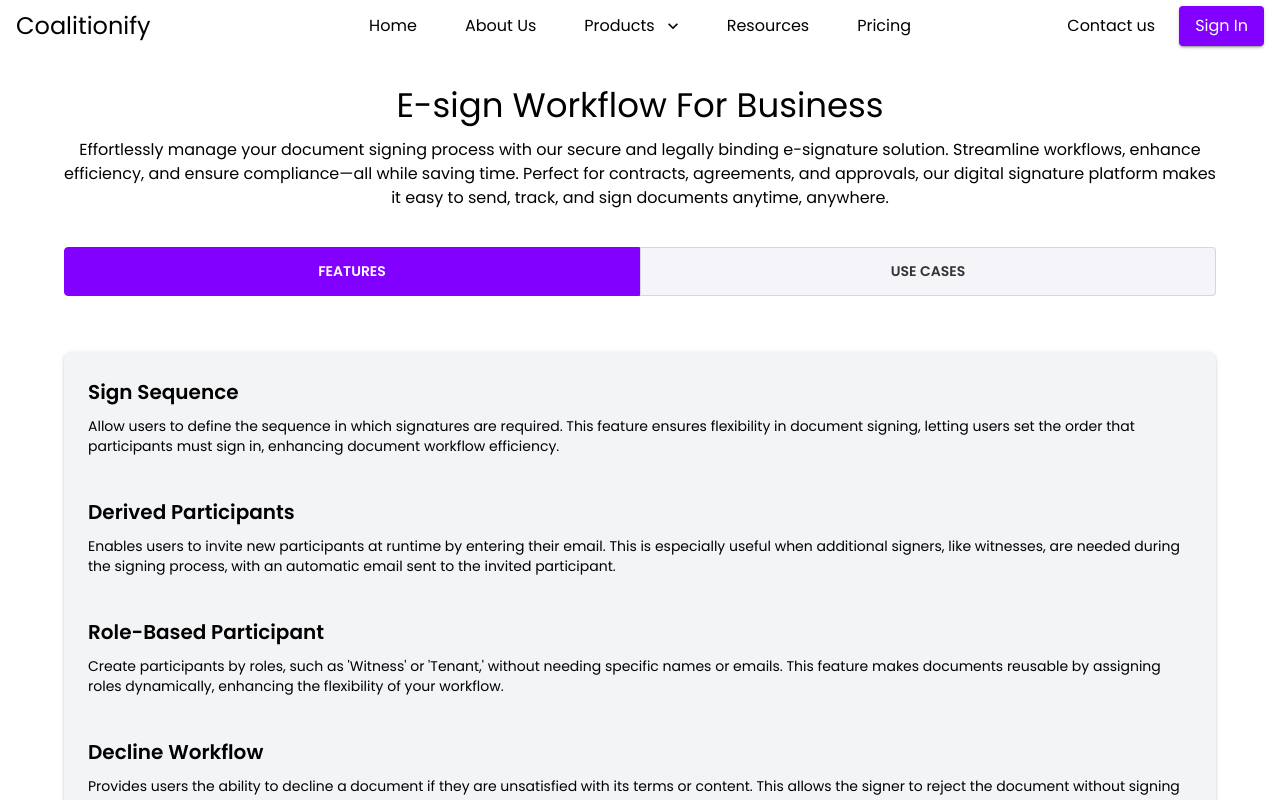
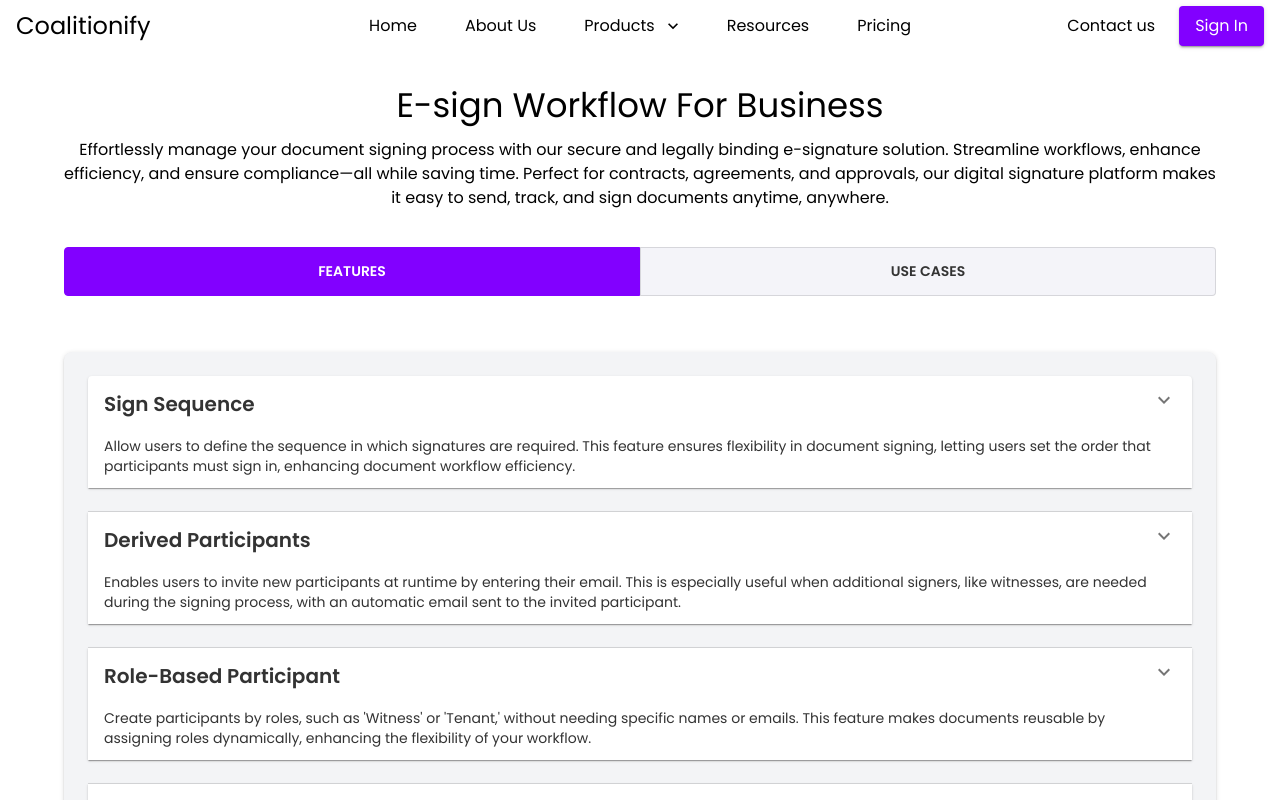
Before and after one commit to 8shivram8/cms-docker-test, a React (Create React App) app: page /esignWorkflow in a window 1280 px wide. Shown: the top 800 px of the page. Built offline with nearby package versions, Linux system fonts and the light colour scheme.

Commit message:
design eSign page

```diff
--- a/src/components/Feature pages/ESignWorkflow.jsx
+++ b/src/components/Feature pages/ESignWorkflow.jsx
@@ -9,6 +9,7 @@
   Accordion, AccordionSummary, AccordionDetails,
 } from '@mui/material';
 import ExpandMoreIcon from '@mui/icons-material/ExpandMore';
+import sign from '../../assets/digisign.jpg'
 
 const ESignWorkflow = () => {
   const [toggleValue, setToggleValue] = useState('features');
@@ -23,37 +24,49 @@
       title: "Sign Sequence",
       description: "Allow users to define the sequence in which signatures are required. This feature ensures flexibility in document signing, letting users set the order that participants must sign in, enhancing document workflow efficiency.",
       link: "#sign-sequence",
-      button: "Learn More"
+      button: "Learn More",
+      image: `${sign}`,
+      graphDescription: "A visual representation of the signing sequence with connected nodes showing the order of signatures."
     },
     {
       title: "Derived Participants",
       description: "Enables users to invite new participants at runtime by entering their email. This is especially useful when additional signers, like witnesses, are needed during the signing process, with an automatic email sent to the invited participant.",
       link: "#derived-participants",
-      button: "Learn More"
+      button: "Learn More",
+      image: "/images/derived-participants.png",
+      graphDescription: "A diagram showing how participants can be dynamically added with email inputs and invitation statuses."
     },
     {
       title: "Role-Based Participant",
       description: "Create participants by roles, such as 'Witness' or 'Tenant,' without needing specific names or emails. This feature makes documents reusable by assigning roles dynamically, enhancing the flexibility of your workflow.",
       link: "#role-based-participant",
-      button: "Learn More"
+      button: "Learn More",
+      image: "/images/role-based-participant.png",
+      graphDescription: "An illustration displaying reusable templates with roles dynamically assigned during the signing process."
     },
     {
       title: "Decline Workflow",
       description: "Provides users the ability to decline a document if they are unsatisfied with its terms or content. This allows the signer to reject the document without signing it, ensuring clarity and control in the process.",
       link: "#decline-workflow",
-      button: "Learn More"
+      button: "Learn More",
+      image: "/images/decline-workflow.png",
+      graphDescription: "A flowchart demonstrating the process of document decline and notifications to relevant stakeholders."
     },
     {
       title: "Expiry Workflow",
       description: "Users can set an expiration date for a document to ensure that the document must be signed within a specific time frame. After the expiry time, the document becomes invalid, promoting timely execution and compliance.",
       link: "#expiry-workflow",
-      button: "Learn More"
+      button: "Learn More",
+      image: "/images/expiry-workflow.png",
+      graphDescription: "A timeline showing the document lifecycle from creation to expiration."
     },
     {
       title: "Team Collaboration",
       description: "This feature allows clients to collaborate with your team for document design. Clients can share projects with you, grant editing access, and work together in real-time to create or modify documents, ensuring the document meets their needs effectively.",
       link: "#team-collaboration",
-      button: "Learn More"
+      button: "Learn More",
+      image: "/images/team-collaboration.png",
+      graphDescription: "A graphic depicting team collaboration with users working on a shared document in real-time."
     }
   ];
 
@@ -66,7 +79,7 @@
           alignItems: 'center',
           textAlign: 'center',
           mt: 4,
-          mb:4
+          mb: 4
         }}
       >
 
@@ -126,31 +139,41 @@
             display: 'flex', flexDirection: 'column', gap: 3, mt: 3, borderRadius: 2,
             boxShadow: 2, p: 3, bgcolor: '#f3f4f6'
           }}>
+
             {ESignFeatures.map((feature, index) => (
-              <Box key={index} sx={{ marginBottom: 2 }}>
+              <Accordion key={index}>
+                <AccordionSummary
+                  expandIcon={<ExpandMoreIcon />}
+                  sx={{
+                    alignItems: 'flex-start',
+                    '& .MuiAccordionSummary-expandIconWrapper': {
+                      alignItems: 'flex-start',
+                      marginTop: '12px',
+                    },
+                  }}
+                >
+                  <Box sx={{ display: 'flex', flexDirection: 'column', gap: 2 }}>
                     <Typography variant="h6" sx={{ fontWeight: 'bold', textAlign: 'left' }}>
                       {feature.title}
                     </Typography>
-                <Typography variant="body2" sx={{ textAlign: 'left', mt: 1 }}>
+                    <Typography variant="body2" sx={{ textAlign: 'left' }}>
                       {feature.description}
                     </Typography>
                   </Box>
+                </AccordionSummary>
+                <AccordionDetails>
+                  <Box sx={{ display: 'flex', gap: 2, alignItems: 'center', width: '100%' }}>
+                    <Box sx={{ flex: 1 }}>
+                      <img src={feature.image} alt={feature.title} style={{ width: '100%', borderRadius: 8 }} />
+                    </Box>
+                    <Box sx={{ flex: 1, textAlign: 'left' }}>
+                      <Typography variant="body1">{feature.graphDescription}</Typography>
+                    </Box>
+                  </Box>
+                </AccordionDetails>
+              </Accordion>
             ))}
 
-            {/* {ESignFeatures.map((feature, index) => (
-              <Accordion key={index}>
-                <AccordionSummary expandIcon={<ExpandMoreIcon />}>
-                  <Typography variant="h6" sx={{ fontWeight: 'bold', textAlign: 'left' }}>
-                    {feature.title}
-                  </Typography>
-                </AccordionSummary>
-                <AccordionDetails>
-                  <Typography variant="body2" sx={{ textAlign: 'left' }}>
-                    {feature.description}
-                  </Typography>
-                </AccordionDetails>
-              </Accordion>
-            ))} */}
           </Box>
 
 
```
Lines whose indentation alone changed are shown as unchanged.
